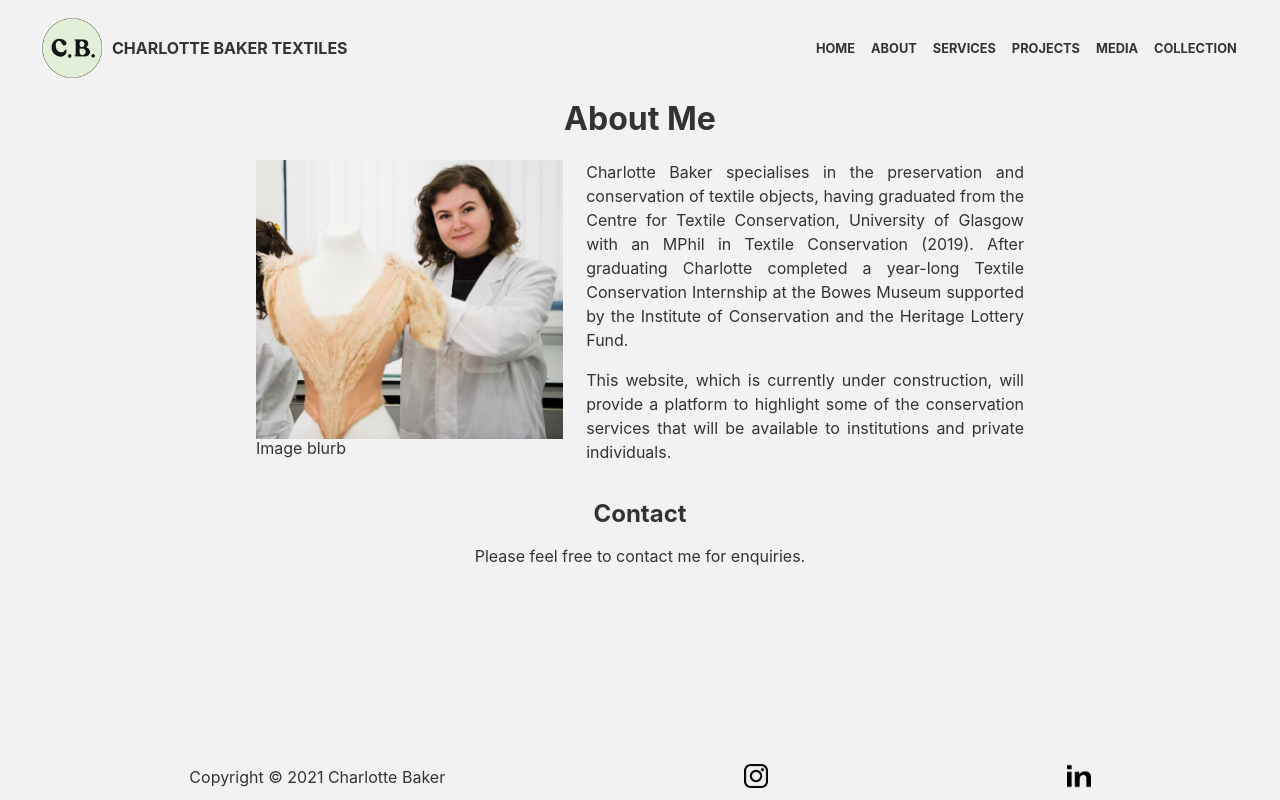
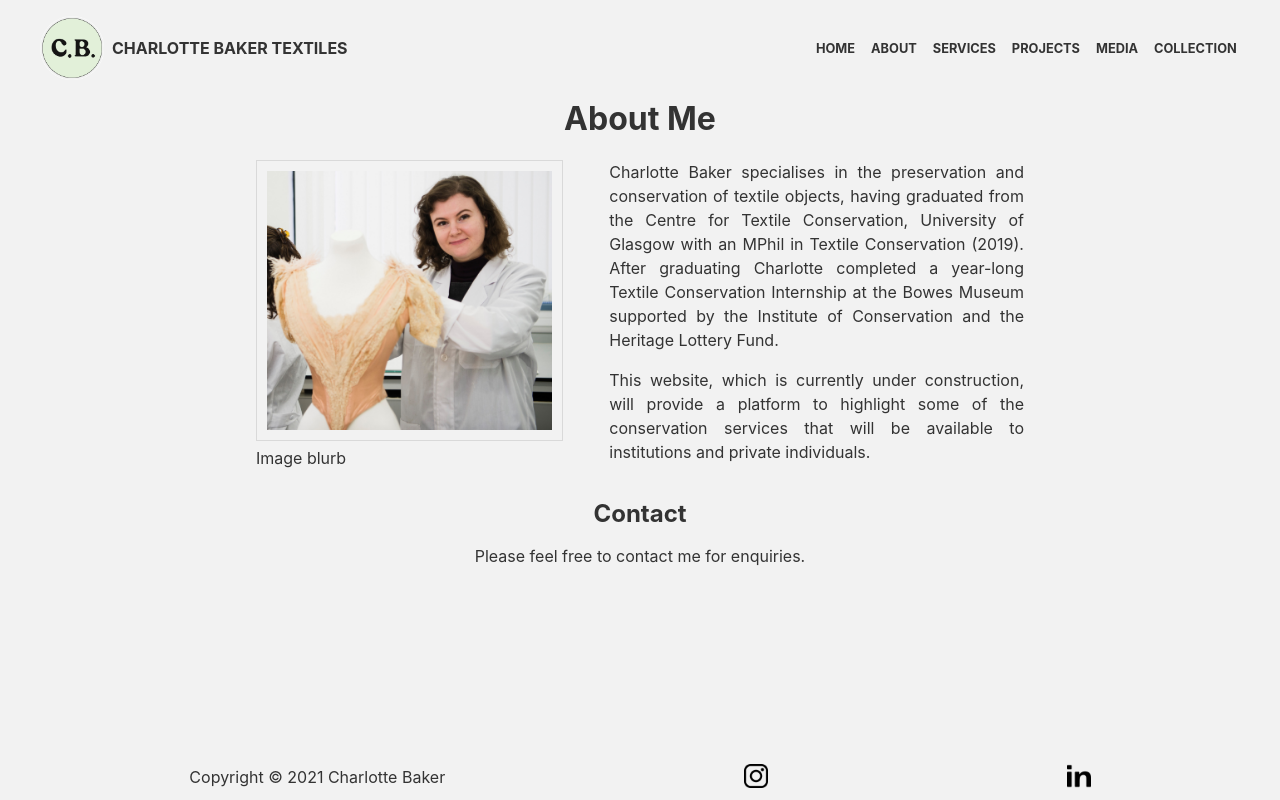
Before and after one commit to robbiethebakerman/charlotte-baker-textiles, a Next.js app: page /about in a window 1280 px wide. Built offline with nearby package versions, Linux system fonts and the light colour scheme; a web font is replaced by a local one.

Commit message:
Style images with border, adjust about page width

```diff
--- a/styles/About.module.css
+++ b/styles/About.module.css
@@ -15,8 +15,8 @@
 .grid {
     margin: 0 1rem;
     display: grid;
-    grid-template-columns: 40% 57%;
-    column-gap: 3%;
+    grid-template-columns: 40% 54%;
+    column-gap: 6%;
 }
 
 .contactText {
--- a/styles/Common.module.css
+++ b/styles/Common.module.css
@@ -14,3 +14,8 @@
 .textBodyCentred p {
     text-align: center;
 }
+
+.imgOverride {
+    border: none;
+    padding: 0;
+}
--- a/styles/FlexImage.module.css
+++ b/styles/FlexImage.module.css
@@ -16,4 +16,5 @@
 .imageCaption {
     margin-block-start: 0;
     margin-block-end: 0;
+    padding-top: 0.5rem;
 }
--- a/styles/Footer.module.css
+++ b/styles/Footer.module.css
@@ -9,5 +9,6 @@
 }
 
 .icon {
+    composes: imgOverride from "./Common.module.css";
     height: 1.5rem;
 }
--- a/styles/Header.module.css
+++ b/styles/Header.module.css
@@ -2,8 +2,6 @@
     padding-top: 1rem;
     width: 100%;
     display: flex;
-    /* flex-direction: column; */
-    /* justify-content: center; */
     justify-content: space-between;
     align-items: center;
 }
@@ -18,9 +16,9 @@
 
 .titleBar h1 {
     font-size: 1rem;
-    /* min-width: 141px; */
 }
 
 .logo {
+    composes: imgOverride from "./Common.module.css";
     height: 4rem;
 }
--- a/styles/globals.css
+++ b/styles/globals.css
@@ -35,6 +35,11 @@ button {
     background-color: transparent;
 }
 
+img {
+    border: #d9d9d9 solid 1px;
+    padding: 10px;
+}
+
 /* custom properties */
 
 :root {
```
Also changed, not shown: styles/normalize.css.
